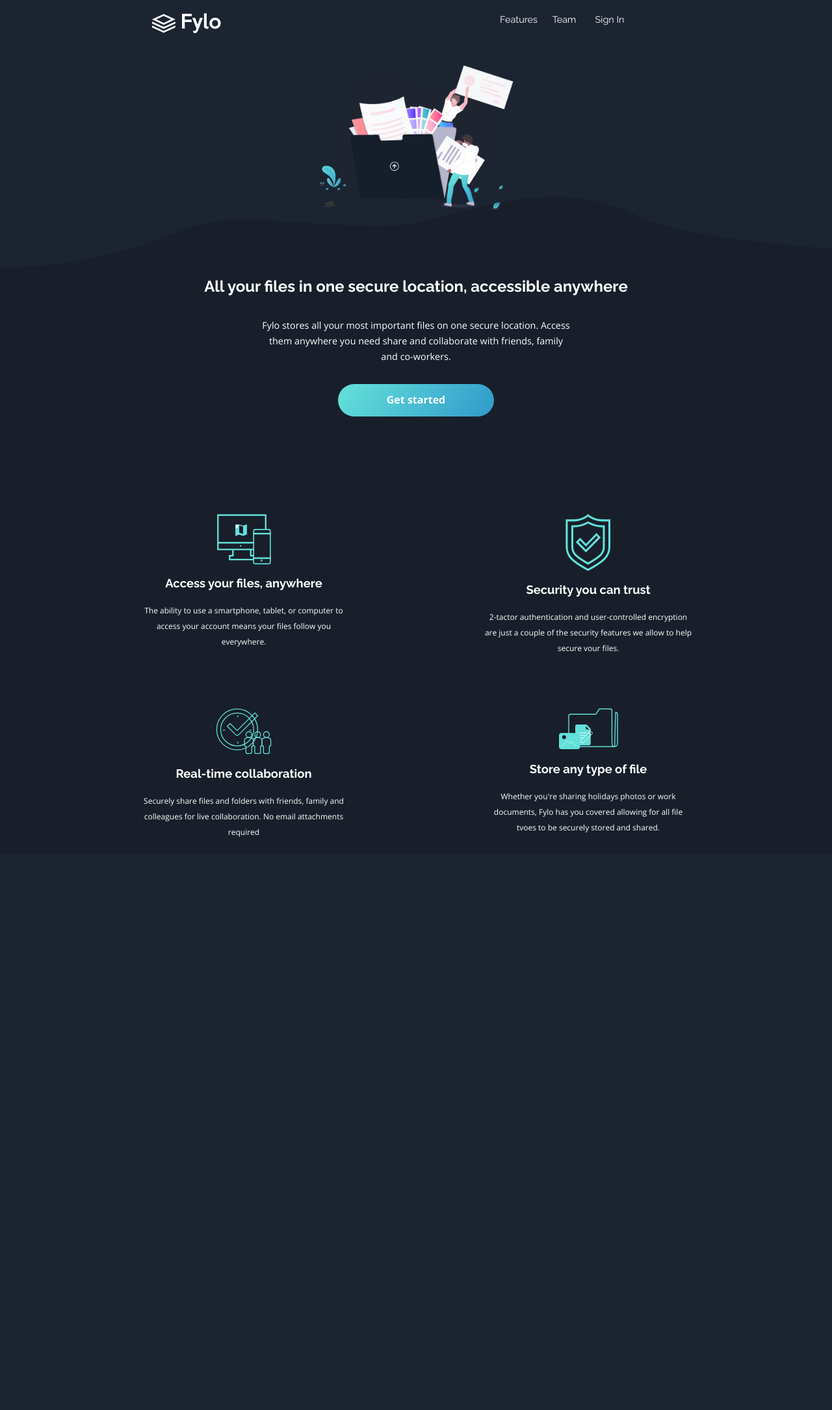
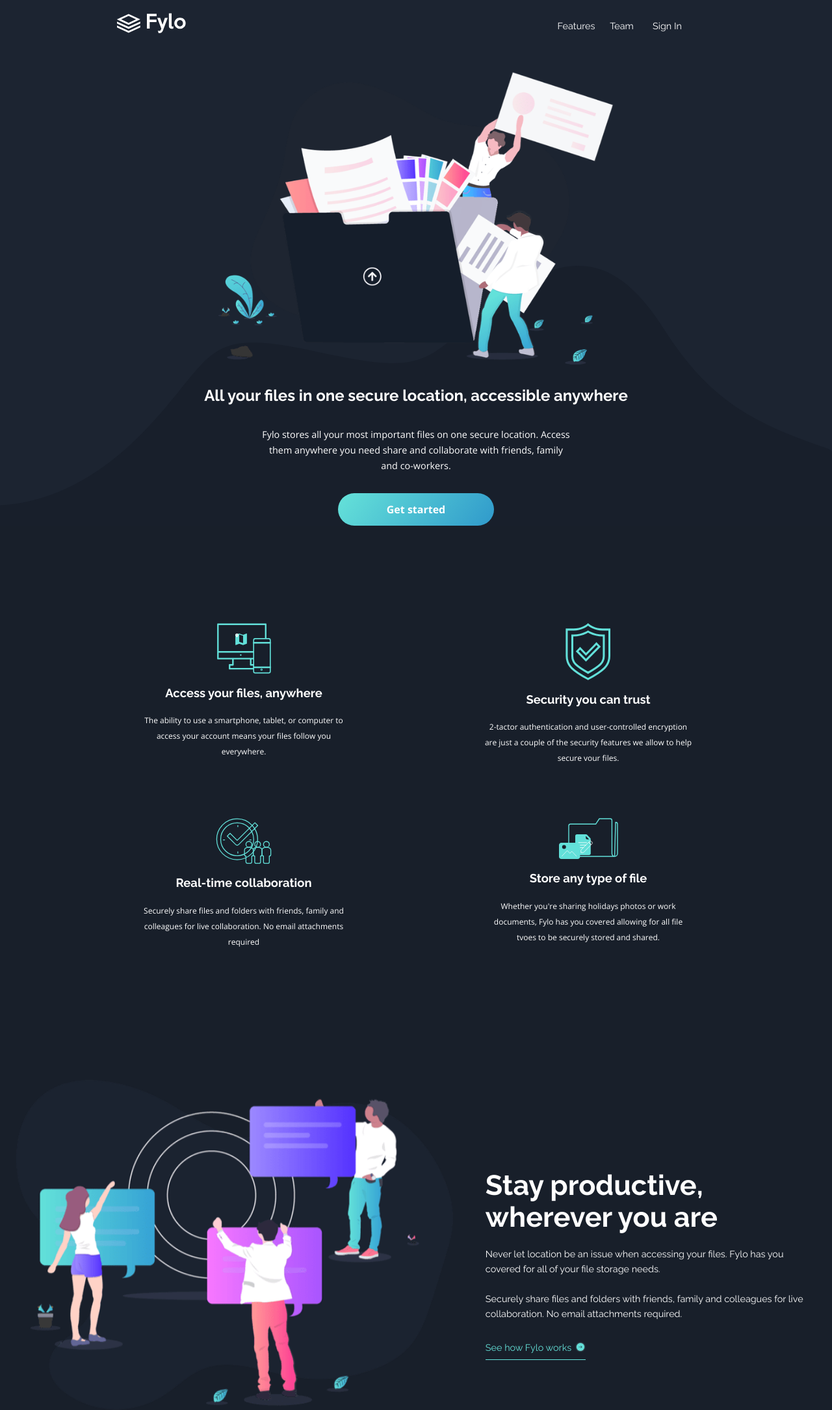
Before and after one commit to AndriiHrytsei/fylo-dark-theme-landing-page, a React (Vite) app: page / in a window 1280 px wide. Shown: the whole page at 65% size. Before the commit the page ends 1313 px from the top, so only its background shows below. Built offline with nearby package versions, Linux system fonts and the light colour scheme.

Commit message:
add stay productive section

```diff
--- a/src/components/App/App.jsx
+++ b/src/components/App/App.jsx
@@ -1,8 +1,10 @@
 import AppBar from '../AppBar/AppBar'
 import Features from '../Features/Features'
 import Hero from '../Hero/Hero'
+import StayProductive from "../StayProductive/StayProductive"
 import Main from '../Main/Main'
 import './App.css'
+
 
 function App() {
   return (
@@ -11,6 +13,7 @@ function App() {
       <Main>
         <Hero />
         <Features />
+        <StayProductive />
       </Main>
     </>
   )
--- a/src/components/AppBar/AppBar.module.css
+++ b/src/components/AppBar/AppBar.module.css
@@ -1,6 +1,7 @@
 .header {
   display: grid;
-  grid-template-columns: 3fr 2fr;
+  grid-template-columns: 1fr 1fr;
+  padding: 0 10px 0 16px;
 }
 
 .logoBox {
@@ -16,7 +17,7 @@
 
 .navMenu {
   display: flex;
-  justify-content: flex-start;
+  justify-content: center;
   align-items: center;
   height: 5rem;
 }
@@ -24,7 +25,6 @@
 .navMenuList {
   column-gap: 10px;
   display: flex;
-  margin-bottom: 20px;
 }
 
 .navItem {
--- a/src/components/Hero/Hero.jsx
+++ b/src/components/Hero/Hero.jsx
@@ -4,9 +4,8 @@ import css from "./Hero.module.css"
 
 const Hero = () => (
   <section className={css.hero}>
-    <img src={hero} alt="intro image" className={css.heroBgImg} />
-    {/* <Curv className={css.curv}/> */}
-    <img src={curv} alt="A beautiful curv" className={css.curv}/>
+    <img src={hero} alt="intro image" className={css.heroImg} />
+    {/* <img src={curv} alt="A beautiful curv" className={css.curv}/> */}
     <div className={css.descriptionBox}>
       <h1 className={css.descriptionHeading}>
         All your files in one secure location, accessible anywhere
--- a/src/components/Hero/Hero.module.css
+++ b/src/components/Hero/Hero.module.css
@@ -2,12 +2,17 @@
   display: flex;
   flex-direction: column;
   align-items: center;
+  background-image: url("../../images/bg-curvy-mobile.svg");
+  background-repeat: no-repeat;
+  background-position: bottom;
+  background-size: 100vw 320px;
 }
 
-.heroBgImg {
-  width: 300px;
-  top: 20px;
-  position: relative;
+.heroImg {
+  width: 90%;
+  max-width: 38rem;
+  margin-bottom: 30px;
+  margin-top: 30px;
 }
 
 .curv {
@@ -17,7 +22,7 @@
 
 .descriptionBox {
   text-align: center;
-  background-color: var(--bg-color);
+  /* background-color: var(--bg-color); */
   width: 100vw;
   color: #fff;
 }
@@ -54,13 +59,16 @@
   height: 50px;
   width: 70%;
   max-width: 15rem;
-  /* transition: background-color 0.`5s ease-in-out; */
-  transition-property: background-color;
-  transition-duration: 0.5s;
-  transition-timing-function: linear;
-
+  transition: background-color 0.3s linear;
 }
 
 .getStartedBtn:hover {
   background: rgb(101,226,217);
 }
+
+@media screen and (min-width: 1200px) {
+  .hero {
+    background-image: url("../../images/bg-curvy-desktop.svg");
+    background-size: 100vw 400px;
+  }
+}
--- /dev/null
+++ b/src/components/StayProductive/StayProductive.jsx
@@ -0,0 +1,27 @@
+import css from "./StayProductive.module.css";
+import StayProductiveImg from "../../images/illustration-stay-productive.png";
+import { ReactComponent as ArrowRight } from "../../images/icon-arrow.svg";
+
+const StayProductive = () => (
+  <section className={css.stayProductive}>
+    <img src={StayProductiveImg} alt="Image" className={css.stayProductiveImg}/>
+    <article className={css.stayProductiveText}>
+      <h2>Stay productive, wherever you are</h2>
+      <p>
+        Never let location be an issue when accessing your files. Fylo has you
+        covered for all of your file storage needs.
+        <br />
+        <br />
+        Securely share files and
+        folders with friends, family and colleagues for live collaboration. No
+        email attachments required.
+      </p>
+      <span className={css.howFyloWorks}>
+        <p>See how Fylo works</p>
+        <ArrowRight className={css.arrow}/>
+      </span>
+    </article>
+  </section>
+);
+
+export default StayProductive;
--- /dev/null
+++ b/src/components/StayProductive/StayProductive.module.css
@@ -0,0 +1,66 @@
+.stayProductive {
+  display: flex;
+  flex-wrap: wrap;
+  color: #fff;
+  background-color: var(--bg-color);
+  padding-top: 180px;
+  align-items: center;
+}
+
+.stayProductiveImg {
+  width: 95%;
+  max-width: 42rem;
+  margin: 0 auto;
+}
+
+.stayProductiveText {
+  width: 87%;
+  max-width: 31.76rem;
+  margin: 0 auto;
+}
+
+.stayProductiveText h2 {
+  font-size: 1.2em;
+  margin: 60px 0 20px 0;
+  font-family: "Raleway";
+}
+
+.stayProductiveText p {
+  font-size: 0.9em;
+  font-family: "Raleway";
+  font-weight: 400;
+  line-height: 23px;
+}
+
+.howFyloWorks {
+  display: flex;
+  align-items: center;
+  color: var(--cyan);
+  column-gap: 6px;
+  position: relative;
+  border-bottom: 1px solid var(--cyan);
+  width: fit-content;
+  transition: all 0.3s linear;
+}
+
+.howFyloWorks p {
+  margin-bottom: 7px;
+}
+.howFyloWorks svg {
+  margin-top: 7px;
+}
+
+.howFyloWorks:hover {
+  color: #fff;
+  border-color: #fff;
+}
+
+.howFyloWorks:hover svg g g use:nth-child(2) {
+  fill: #fff;
+}
+
+@media screen and (min-width: 1200px) {
+  .stayProductiveText h2 {
+    font-size: 2.7em;;
+  }
+}
```
Also changed, not shown: src/components/HowFyloWorks/HowFyloWorks.jsx (added, +11 -0 lines), src/components/Feedback/Feedback.jsx (added), src/components/Feedback/Feedback.module.css (added).
